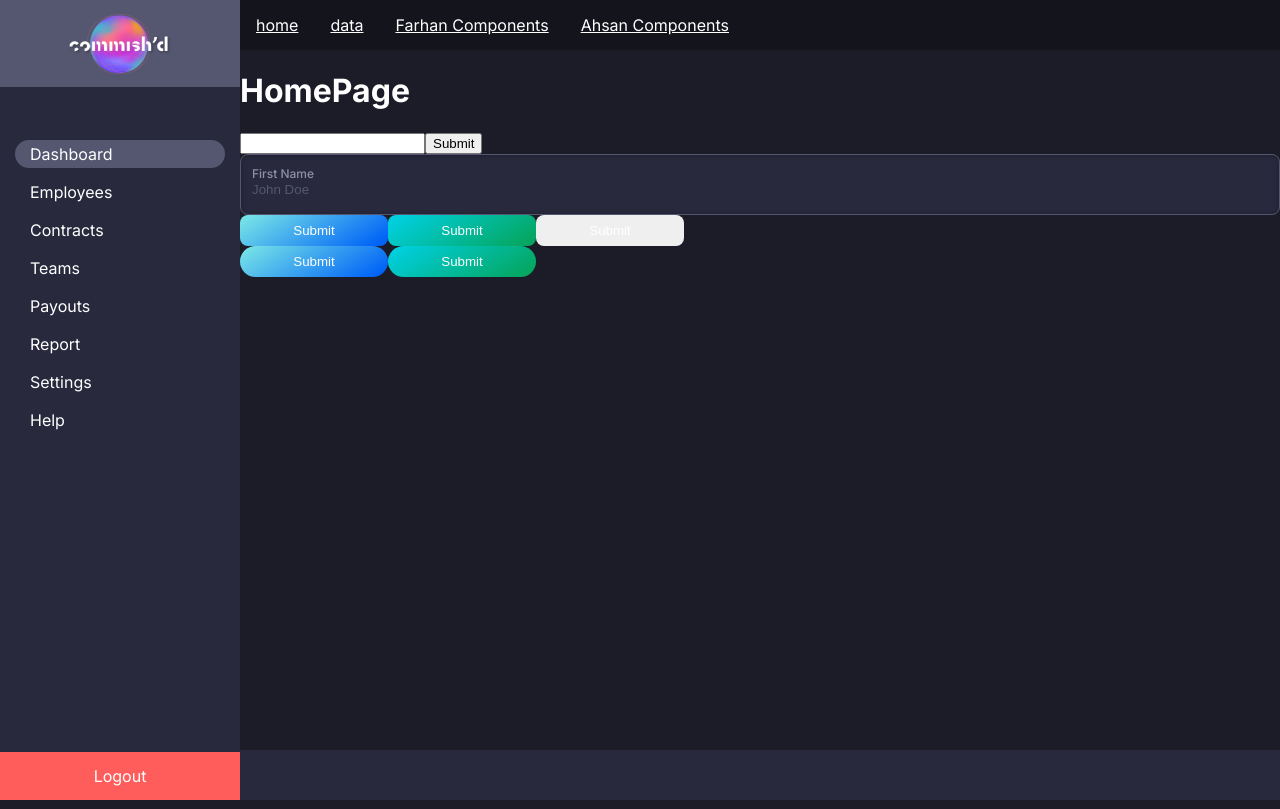
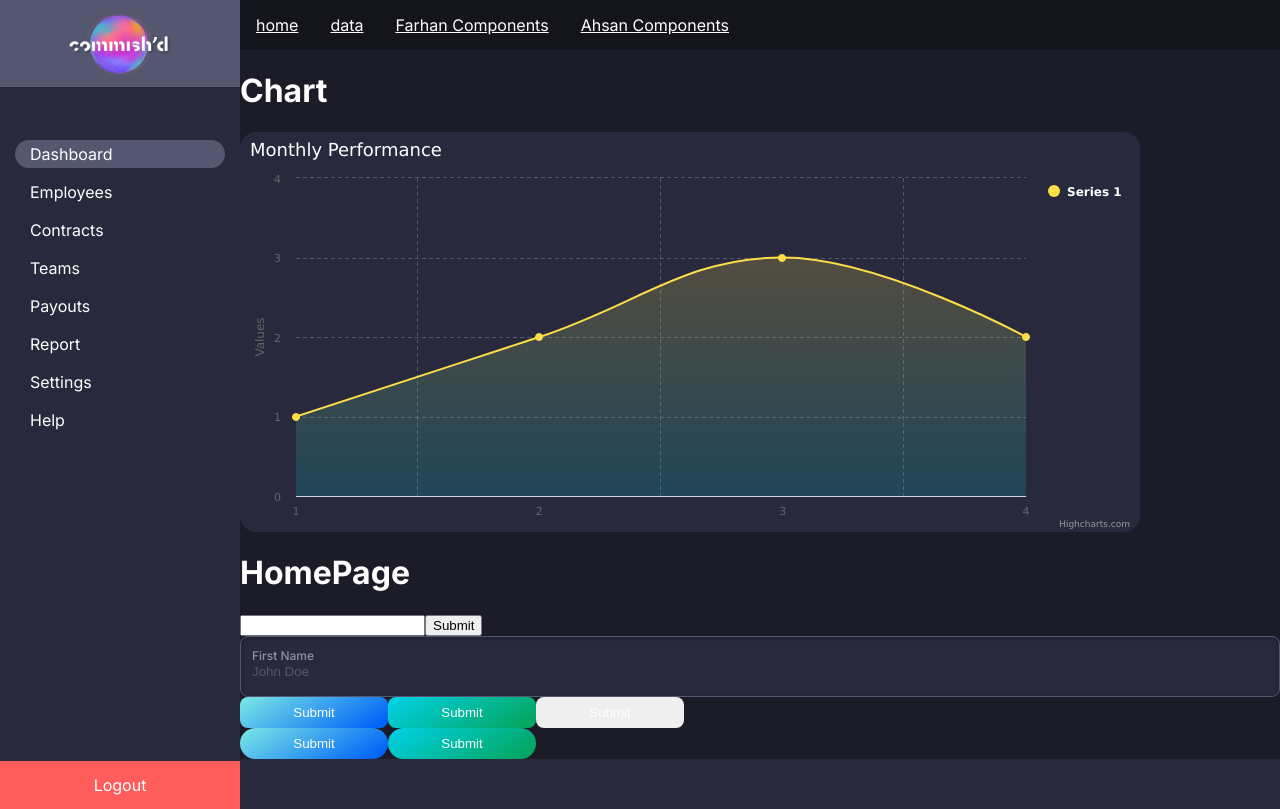
Before and after one commit to farhanjamil259/comission-frontend-react, a React (Create React App) app: page / in a window 1280 px wide. Built offline with nearby package versions, Linux system fonts and the light colour scheme.

Commit message:
feat: chart wip

```diff
--- a/package.json
+++ b/package.json
@@ -12,6 +12,8 @@
     "@types/react-dom": "^17.0.11",
     "axios": "^0.25.0",
     "classnames": "^2.3.1",
+    "highcharts": "^10.0.0",
+    "highcharts-react-official": "^3.1.0",
     "install": "^0.13.0",
     "npm": "^8.4.0",
     "react": "^17.0.2",
--- /dev/null
+++ b/src/components/chart/Chart.scss
@@ -0,0 +1,21 @@
+// @import "https://code.highcharts.com/css/highcharts.css";
+
+// #container {
+//   height: 400px;
+//   max-width: 800px;
+//   margin: 0 auto;
+// }
+
+// .highcharts-xaxis-grid .highcharts-grid-line {
+//   stroke-width: 2px;
+//   stroke: #d8d8d8;
+
+//   &:hover {
+//     stroke: red;
+//   }
+// }
+
+// .igs-chart-container {
+//   color: #fddc4833;
+//   color: #00b7c433;
+// }
--- /dev/null
+++ b/src/components/chart/Chart.tsx
@@ -0,0 +1,87 @@
+import React, { useState } from "react";
+import Highcharts from "highcharts";
+import HighchartsReact from "highcharts-react-official";
+
+const days = Array.from({ length: 10 }, (_, i) => i + 1);
+
+const Chart = (): React.ReactElement => {
+  const initialOptions: Highcharts.Options = {
+    chart: {
+      backgroundColor: "#28293D",
+      borderRadius: 16,
+      width: 900,
+      // styledMode: true,
+    },
+    legend: {
+      enabled: true,
+      layout: "vertical",
+      align: "right",
+      verticalAlign: "top",
+      itemMarginTop: 36,
+      itemStyle: {
+        color: "#fff",
+      },
+    },
+    title: {
+      text: "Monthly Performance",
+      align: "left",
+      style: {
+        color: "#fff",
+      },
+    },
+    xAxis: {
+      categories: days.map((d) => d.toString()),
+      gridLineWidth: 1,
+      gridLineColor: "#555770",
+      gridLineDashStyle: "Dash",
+    },
+    yAxis: {
+      min: 0,
+      gridLineColor: "#555770",
+      gridLineDashStyle: "Dash",
+    },
+
+    plotOptions: {
+      series: {
+        events: {
+          mouseOver: function () {
+            console.log(this.chart.xAxis[0]);
+          },
+        },
+        pointPlacement: "on",
+      },
+      areaspline: {
+        color: "#FDDD48",
+        fillColor: {
+          linearGradient: {
+            x1: 1,
+            y1: 0,
+            x2: 1,
+            y2: 1,
+          },
+          stops: [
+            [0, "#fddc4833"],
+            [1, "#00b7c433"],
+          ],
+        },
+      },
+    },
+    series: [
+      {
+        type: "areaspline",
+        data: [1, 2, 3, 2],
+      },
+    ],
+  };
+
+  const [chartOptions, _setChartOptions] =
+    useState<Highcharts.Options>(initialOptions);
+
+  return (
+    <div className="igs-chart-container">
+      <HighchartsReact highcharts={Highcharts} options={chartOptions} />
+    </div>
+  );
+};
+
+export default Chart;
--- a/src/pages/Home.tsx
+++ b/src/pages/Home.tsx
@@ -1,6 +1,7 @@
 import React, { useState } from "react";
 import { useDispatch, useSelector } from "react-redux";
 import Button from "../components/button/Button";
+import Chart from "../components/chart/Chart";
 import InputField from "../components/inputs/InputField";
 import { State } from "../redux";
 import { IData, loadDataAction } from "../redux/modules/data";
@@ -45,6 +46,10 @@ const Home = (): React.ReactElement => {
   };
   return (
     <div>
+      <h1>Chart</h1>
+
+      <Chart />
+
       <h1>HomePage</h1>
       <ul>
         {reduxStateData.data.map((d, i) => {
--- a/src/styles/index.scss
+++ b/src/styles/index.scss
@@ -9,6 +9,7 @@
 @import "../components/button/Button.scss";
 @import "../components/layout/header/Header.scss";
 @import "../pages/auth/Login.scss";
+@import "../components/chart/Chart.scss";
 
 body {
   padding: 0;
```
Also changed, not shown: 1 other file (tests, documents, lock files or other folders).
